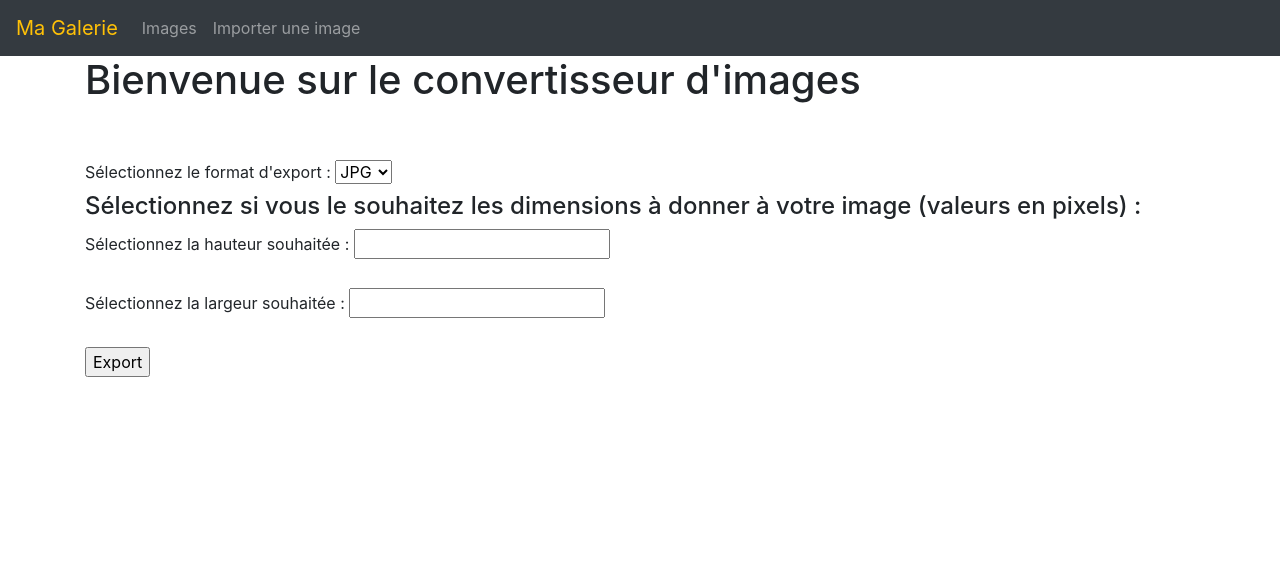
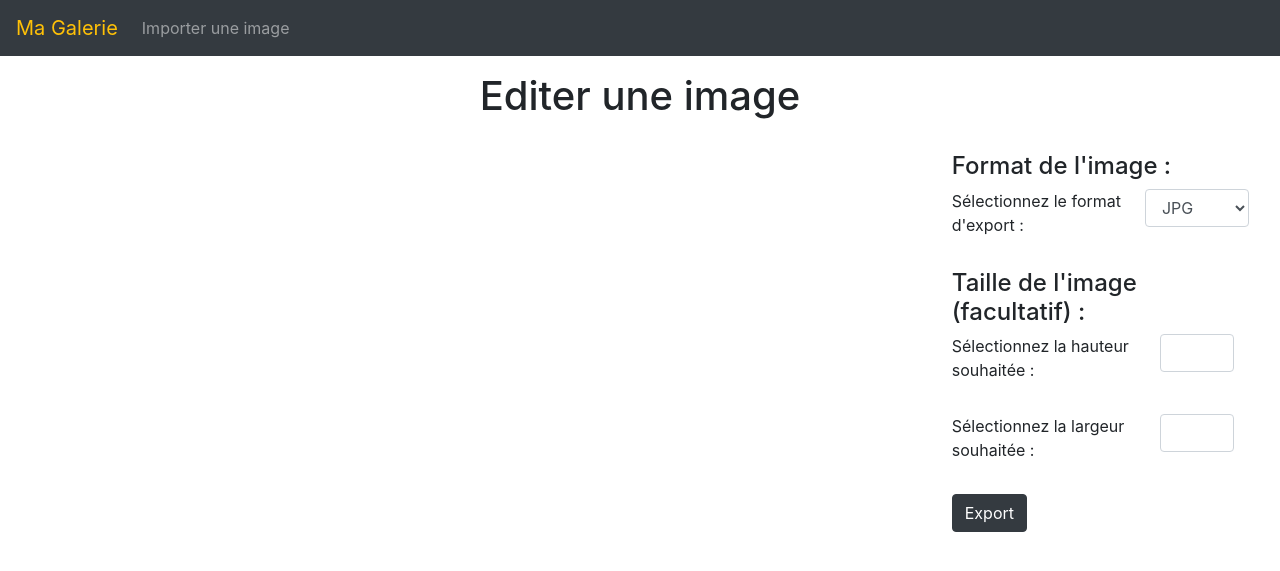
Before and after one commit to oye-71/GaleriePhotoPhp, a PHP site: page /Accueil.php in a window 1280 px wide. Shown: the top 571 px of the page. Run offline with PHP 8.4, Linux system fonts and the light colour scheme.

Commit message:
Style CSS Signed-off-by: oye-71 <etiennedumontet@hotmail.com>

```diff
--- a/views/Accueil.php
+++ b/views/Accueil.php
@@ -1,7 +1,5 @@
 <!DOCTYPE html>
 <html lang="fr">
-
-<head>
 
 <head>
 	<meta charset="utf-8">
@@ -14,121 +12,56 @@
 	<?php
 	require 'navbar.php';
 	?>
-	<div class="container">
-		<h1>Bienvenue sur le convertisseur d'images</h1>
-
+	<div class="container-fluid">
+		<div class="row">
+			<div class="col d-flex mt-3 justify-content-center">
+				<h1>Editer une image</h1>
+			</div>
+		</div>
+		<div class='row mr-3'>
+			<div class='col-9 mt-3 justify-content-center'>
 				<?php
 
 				if (isset($_GET['nom'])) {
-			echo '<img src="' . $_GET["nom"] . '" style="width: 200px; border: 1px solid blue;">';
+					echo '<img src="' . $_GET["nom"] . '" style="max-width: 100%;">';
 					$fileentry = $_GET['nom'];
 				}
-
-		function resize_img($file, $new_height = '', $new_width = '', $extension_export)
-		{
-
-			// Vérification que le fichier existe
-			if (!file_exists($file)) :
-				return 'wrong_path';
-			endif;
-
-			// Extensions et mimes autorisés
-			$extensions = array('jpg', 'jpeg', 'png', 'gif');
-			$mimes = array('image/jpeg', 'image/gif', 'image/png');
-
-			// Récupération de l'extension de l'image
-			$tab_ext = explode('.', $file);
-			$extension  = strtolower($tab_ext[count($tab_ext) - 1]);
-
-			// Récupération des informations de l'image
-			$image_data = getimagesize($file);
-
-			// Test si l'extension est autorisée
-			if (in_array($extension, $extensions) && in_array($image_data['mime'], $mimes)) :
-
-				// On stocke les dimensions dans des variables
-				$img_width = $image_data[0];
-				$img_height = $image_data[1];
-
-				if (!$new_height) :
-					$new_height = $img_height;
-				endif;
-
-				if (!$new_width) :
-					$new_width = $img_width;
-				endif;
-
-				// Création de la ressource pour la nouvelle image
-				$dest = imagecreatetruecolor($new_width, $new_height);
-
-				// En fonction de l'extension on prépare l'image
-				switch ($extension) {
-					case 'jpg':
-					case 'jpeg':
-						$src = imagecreatefromjpeg($file); //Pour les jpg et jpeg
-						break;
-
-					case 'png':
-						$src = imagecreatefrompng($file); //Pour les png
-						break;
-
-					case 'gif':
-						$src = imagecreatefromgif($file); //Pour les gif
-						break;
-				}
-
-				// Création de l'image redimentionnée
-				if (imagecopyresampled($dest, $src, 0, 0, 0, 0, $new_width, $new_height, $img_width, $img_height)) :
-					// On remplace l'image en fonction de l'extension
-					switch ($extension_export) {
-						case 'jpg':
-							$file = substr_replace($file, "jpg", -3);
-							imagejpeg($dest, $file); // Pour les jpg et jpeg
-							break;
-
-						case 'png':
-							$file = substr_replace($file, "png", -3);
-							imagepng($dest, $file); // Pour les png
-							break;
-
-						case 'gif':
-							$file = substr_replace($file, "gif", -3);
-							imagegif($dest, $file); // Pour les gif
-							break;
-					}
-
-					return 'success';
-
-				else :
-					return 'resize_error';
-				endif;
-
-			else :
-				return 'no_img';
-			endif;
-		}
+				?>
+			</div>
+			<div class="col-3">
+				<?php
+				require 'resize_img.php'
 				?>
 				<br>
-				<br>
 				<form method="post">
-					<label>Sélectionnez le format d'export : </label>
-					<select name="taskOption">
+					<h4>Format de l'image :</h4>
+					<div class='row'>
+						<label class='col-8'>Sélectionnez le format d'export : </label>
+						<select class="form-control col" name="taskOption">
 							<option value="jpg">JPG</option>
 							<option value="png">PNG</option>
 							<option value="gif">GIF</option>
 						</select>
+					</div>
 					<br>
-					<h4>Sélectionnez si vous le souhaitez les dimensions à donner à votre image (valeurs en pixels) : </h4>
-					<label>Sélectionnez la hauteur souhaitée : </label>
-					<input type="number" name="height" max="1280">
+					<h4>Taille de l'image (facultatif) :</h4>
+					<div class='row '>
+						<label class='col-8'>Sélectionnez la hauteur souhaitée : </label>
+						<div class='col'>
+							<input class="form-control" type="number" name="height" max="1280">
+						</div>
+					</div>
 					<br>
+					<div class='row'>
+						<label class='col-8'>Sélectionnez la largeur souhaitée : </label>
+						<div class='col'>
+							<input class="form-control" type="number" name="width" max="1280">
+						</div>
+					</div>
 					<br>
-					<label>Sélectionnez la largeur souhaitée : </label>
-					<input type="number" name="width" max="1280">
-					<br>
-					<br>
-					<input type="button" onclick="resize_img_js();" value="Export">
+					<input class="btn btn-dark" type="button" onclick="resize_img_js();" value="Export">
 				</form>
+			</div>
 		</div>
 </body>
 
--- a/views/import_form.php
+++ b/views/import_form.php
@@ -1,7 +1,7 @@
 <form method='post' enctype="multipart/form-data" action="<?php echo htmlspecialchars($_SERVER['PHP_SELF']); ?>">
     <div class="form-group">
         <label>Selectionnez une image à importer</label><br>
-        <input type="hidden" name="MAX_FILE_SIZE" value="1000000" />
+        <input type="hidden" name="MAX_FILE_SIZE" value="50000000" />
         <div class="custom-file">
             <input class="custom-file-input" type='file' name='image' id='image'>
             <label class="custom-file-label" for="image">Choose file</label>
--- a/views/navbar.php
+++ b/views/navbar.php
@@ -2,10 +2,7 @@
     <a class="navbar-brand text-warning" href="import_file.php">Ma Galerie</a>
     <ul class='navbar-nav mr-auto'>
         <li class='nav-item'>
-            <a class="nav-link" href='Accueil.php'>Images</a>
-        </li>
-        <li class='nav-item'>
-            <a class="nav-link" href='import_file.php'>Importer une image</a>
+            <a class="nav-link" href='import_file.php?btnActiveForm=Importer+une+image'>Importer une image</a>
         </li>
     </ul>
 </nav>
--- /dev/null
+++ b/views/resize_img.php
@@ -0,0 +1,85 @@
+<?php
+function resize_img($file, $new_height = '', $new_width = '', $extension_export)
+{
+
+    // Vérification que le fichier existe
+    if (!file_exists($file)) :
+        return 'wrong_path';
+    endif;
+
+    // Extensions et mimes autorisés
+    $extensions = array('jpg', 'jpeg', 'png', 'gif');
+    $mimes = array('image/jpeg', 'image/gif', 'image/png');
+
+    // Récupération de l'extension de l'image
+    $tab_ext = explode('.', $file);
+    $extension  = strtolower($tab_ext[count($tab_ext) - 1]);
+
+    // Récupération des informations de l'image
+    $image_data = getimagesize($file);
+
+    // Test si l'extension est autorisée
+    if (in_array($extension, $extensions) && in_array($image_data['mime'], $mimes)) :
+
+        // On stocke les dimensions dans des variables
+        $img_width = $image_data[0];
+        $img_height = $image_data[1];
+
+        if (!$new_height) :
+            $new_height = $img_height;
+        endif;
+
+        if (!$new_width) :
+            $new_width = $img_width;
+        endif;
+
+        // Création de la ressource pour la nouvelle image
+        $dest = imagecreatetruecolor($new_width, $new_height);
+
+        // En fonction de l'extension on prépare l'image
+        switch ($extension) {
+            case 'jpg':
+            case 'jpeg':
+                $src = imagecreatefromjpeg($file); //Pour les jpg et jpeg
+                break;
+
+            case 'png':
+                $src = imagecreatefrompng($file); //Pour les png
+                break;
+
+            case 'gif':
+                $src = imagecreatefromgif($file); //Pour les gif
+                break;
+        }
+
+        // Création de l'image redimentionnée
+        if (imagecopyresampled($dest, $src, 0, 0, 0, 0, $new_width, $new_height, $img_width, $img_height)) :
+            // On remplace l'image en fonction de l'extension
+            switch ($extension_export) {
+                case 'jpg':
+                    $file = substr_replace($file, "jpg", -3);
+                    imagejpeg($dest, $file); // Pour les jpg et jpeg
+                    break;
+
+                case 'png':
+                    $file = substr_replace($file, "png", -3);
+                    imagepng($dest, $file); // Pour les png
+                    break;
+
+                case 'gif':
+                    $file = substr_replace($file, "gif", -3);
+                    imagegif($dest, $file); // Pour les gif
+                    break;
+            }
+
+            return 'success';
+
+        else :
+            return 'resize_error';
+        endif;
+
+    else :
+        return 'no_img';
+    endif;
+}
+?>
```
Also changed, not shown: views/galerie.php (+17 -8 lines), views/import_file.php (+9 -4 lines). Lines whose indentation alone changed are shown as unchanged.
